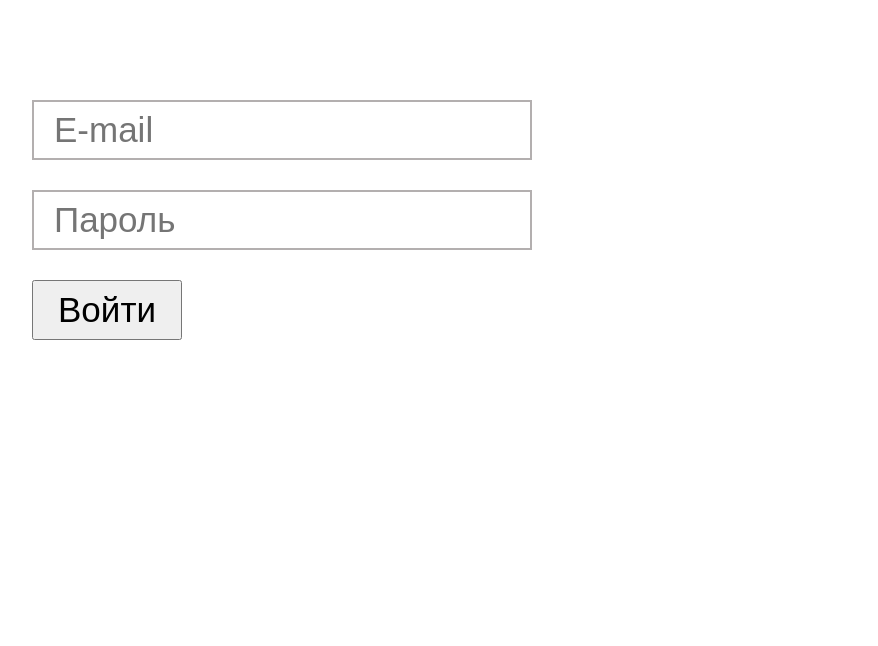
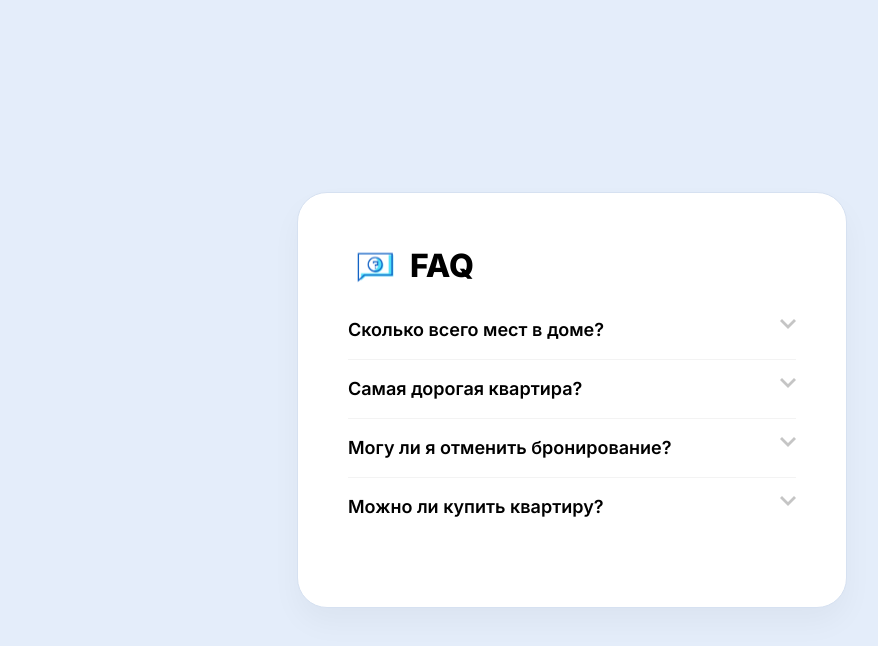
Before and after one commit to isaev-iv/githubapi-show-stats, a React (Create React App) app: page / in a window 1280 px wide. Shown: the top 646 px of the page, without its empty margins (68-946 px from the left). Built offline with nearby package versions, Linux system fonts and the light colour scheme.

Commit message:
Сделал урок №3

```diff
--- a/src/index.css
+++ /dev/null
@@ -1,13 +0,0 @@
-body {
-  margin: 0;
-  font-family: -apple-system, BlinkMacSystemFont, 'Segoe UI', 'Roboto', 'Oxygen',
-    'Ubuntu', 'Cantarell', 'Fira Sans', 'Droid Sans', 'Helvetica Neue',
-    sans-serif;
-  -webkit-font-smoothing: antialiased;
-  -moz-osx-font-smoothing: grayscale;
-}
-
-code {
-  font-family: source-code-pro, Menlo, Monaco, Consolas, 'Courier New',
-    monospace;
-}
--- a/src/index.js
+++ b/src/index.js
@@ -1,8 +1,9 @@
 import React from "react";
 import ReactDOM from "react-dom";
-import "./index.css";
+// import App from "./App";
 // import App from "./tutorial-1/App";
-import App from "./tutorial-2/App";
+// import App from "./tutorial-2/App";
+import App from "./tutorial-3/App";
 
 ReactDOM.render(
   <React.StrictMode>
--- a/src/tutorial-2/components/Form.jsx
+++ b/src/tutorial-2/components/Form.jsx
@@ -17,8 +17,8 @@
     event.preventDefault();
     if (email && password) {
       console.log({ email, password });
-      email = null;
-      password = null;
+      email = "";
+      password = "";
       event.target.reset();
     } else {
       alert("Заполните поля!");
--- /dev/null
+++ b/src/tutorial-3/App.js
@@ -0,0 +1,13 @@
+import React from "react";
+import Tab from "./components/Tab.jsx";
+
+export default function App() {
+  return (
+    <div id="app">
+      <div className="app-container">
+        <h1 className="app-title">FAQ</h1>
+        <Tab />
+      </div>
+    </div>
+  );
+}
--- /dev/null
+++ b/src/tutorial-3/components/Tab.jsx
@@ -0,0 +1,53 @@
+import React from "react";
+import "../styles/style3.css";
+
+const tabs = [
+  {
+    id: 1,
+    question: "Сколько всего мест в доме?",
+    answer:
+      "Lorem ipsum dolor sit amet consectetur adipisicing elit. Non quos nemo corporis velit culpa veritatis asperiores deserunt, commodi ipsum at? Esse quibusdam dignissimos recusandae enim. Eaque expeditaeum provident totam!",
+  },
+  {
+    id: 2,
+    question: "Самая дорогая квартира?",
+    answer:
+      "Lorem ipsum dolor sit amet consectetur adipisicing elit. Maxime fuga deserunt aliquid voluptatum ad, molestiae dicta officiis animi ummollitia, reiciendis a cum ratione veritatis cupiditate voluptatem.Consectetur, exercitationem magnam.",
+  },
+  {
+    id: 3,
+    question: "Могу ли я отменить бронирование?",
+    answer: "Да, вы можете отменить забронированную квартиру в течение 3 дней.",
+  },
+  {
+    id: 4,
+    question: "Можно ли купить квартиру?",
+    answer:
+      "Lorem ipsum dolor sit amet consectetur adipisicing elit. Est commodi itaque ratione voluptatem dolores iusto aperiam adipisci incidunt perspiciatis ullam! Repellat accusamus rerum excepturi minus delectus? Consequatur libero nemo alias.",
+  },
+];
+
+const Tab = () => {
+  const [activeId, setActiveId] = React.useState(null);
+
+  const tabToggle = (id) => {
+    activeId !== id ? setActiveId(id) : setActiveId(null);
+  };
+  return (
+    <div className="app-tabs">
+      {tabs.map((item, id) => {
+        return (
+          <div key={id} className={activeId === id ? "tab active" : "tab"}>
+            <label htmlFor="tab-one" onClick={() => tabToggle(id)}>
+              {item.question}
+            </label>
+            <div className="tab-content">
+              <p>{item.answer}</p>
+            </div>
+          </div>
+        );
+      })}
+    </div>
+  );
+};
+export default Tab;
--- /dev/null
+++ b/src/tutorial-3/styles/style3.css
@@ -0,0 +1,117 @@
+@import url('https://fonts.googleapis.com/css2?family=Inter:wght@400;600;800&display=swap');
+
+* {
+    margin: 0;
+    padding: 0;
+    box-sizing: border-box;
+}
+
+body {
+    background-color: #e4edfa;
+    font-family: 'Inter', sans-serif;
+    font-weight: 400;
+    font-size: 14px;
+    color: #000;
+  }
+
+#app {
+    display: flex;
+    justify-content: center;
+    align-items: center;
+    height: 100vh;
+}
+
+.app-container {
+    max-width: 550px;
+    padding: 53px 50px;
+    background: #ffffff;
+    border: 1px solid #d6e1f1;
+    box-shadow: 0px 15px 30px rgba(0, 0, 0, 0.04);
+    border-radius: 30px;
+}
+.app-title {
+    padding-left: 62px;
+    margin-bottom: 34px;
+    font-weight: 800;
+    font-size: 32px;
+    line-height: 39px;
+    background-image: url('../img/title-bg.svg');
+    background-repeat: no-repeat;
+    background-size: 54px;
+    background-position: left center;
+}
+
+/* Acordeon styles */
+.tab {
+    position: relative;
+    margin-bottom: 18px;
+    padding-bottom: 18px;
+    width: 100%;
+    overflow: hidden;
+    border-bottom: 1px solid #f3f3f3;
+  }
+
+  .tab:last-child {
+    border-bottom: 0;
+  }
+
+  .tab input {
+    position: absolute;
+    opacity: 0;
+    z-index: -1;
+  }
+  .tab label {
+    position: relative;
+    display: block;
+    background: #fff;
+    cursor: pointer;
+    font-weight: 600;
+    font-size: 18px;
+    line-height: 22px;
+  }
+  .blue label {
+    background: #2980b9;
+  }
+  .tab-content {
+    max-height: 0;
+    overflow: hidden;
+    -webkit-transition: max-height 0.35s;
+    -o-transition: max-height 0.35s;
+    transition: max-height 0.35s;
+  }
+  .tab-content p {
+    color: #6d6d6d;
+    padding: 14px 0 24px;
+    line-height: 22px;
+  }
+
+  /* :active */
+
+    .tab.active .tab-content {
+        max-height: 100vh;
+    }
+
+  /* Icon */
+
+  .tab label::after {
+    position: absolute;
+    content: '';
+    width: 16px;
+    height: 10px;
+    background-image: url('../img/arrow-tab.svg');
+    background-repeat: no-repeat;
+    background-position: center;
+    background-size: 16px;
+    right: 0;
+    top: 0px;
+    display: block;
+    line-height: 3;
+    text-align: center;
+    -webkit-transition: all 0.35s;
+    -o-transition: all 0.35s;
+    transition: all 0.35s;
+  }
+
+  .tab.active label::after {
+    transform: rotate(180deg);
+  }
```
Also changed, not shown: src/tutorial-3/img/arrow-tab.svg (added), src/tutorial-3/img/title-bg.svg (added).
